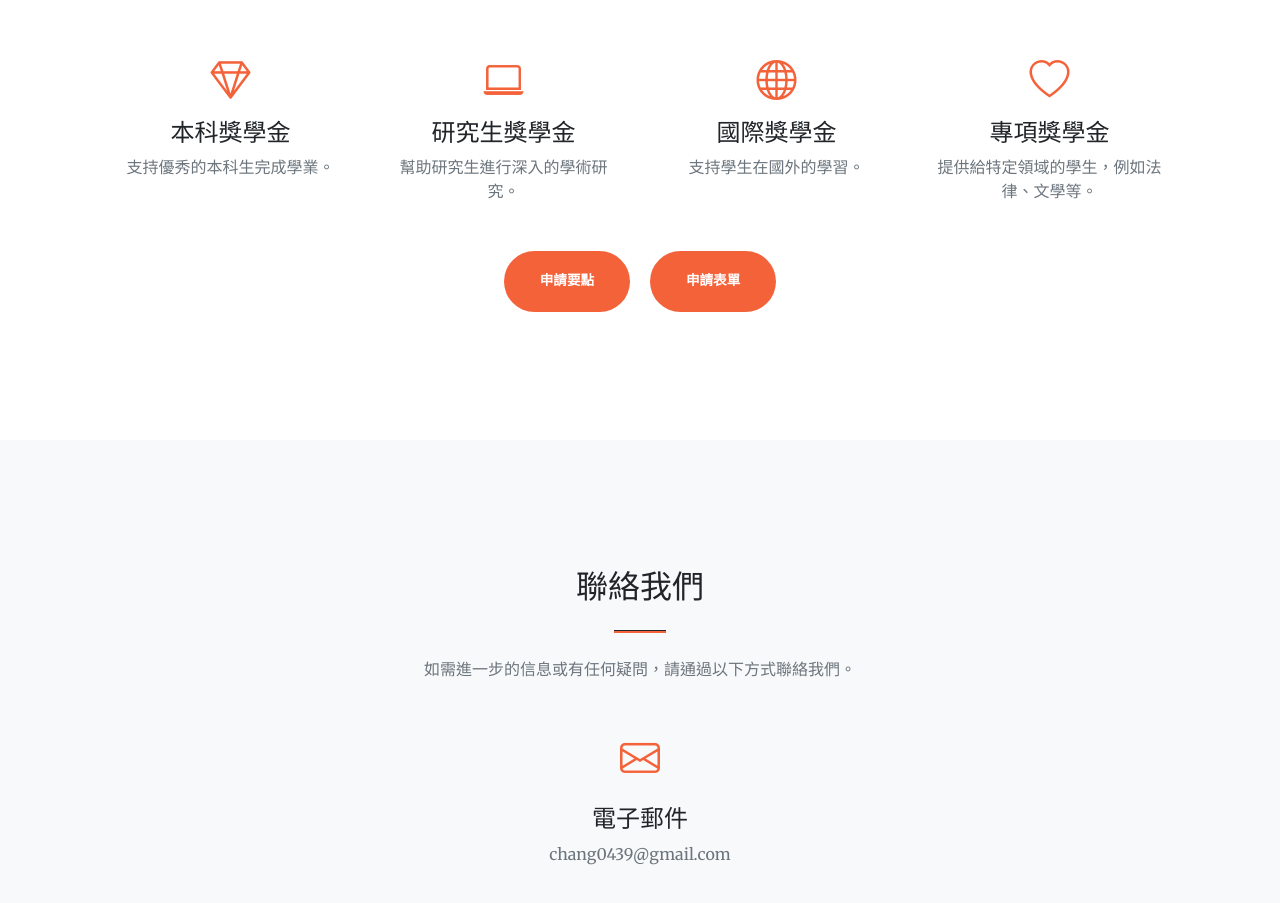
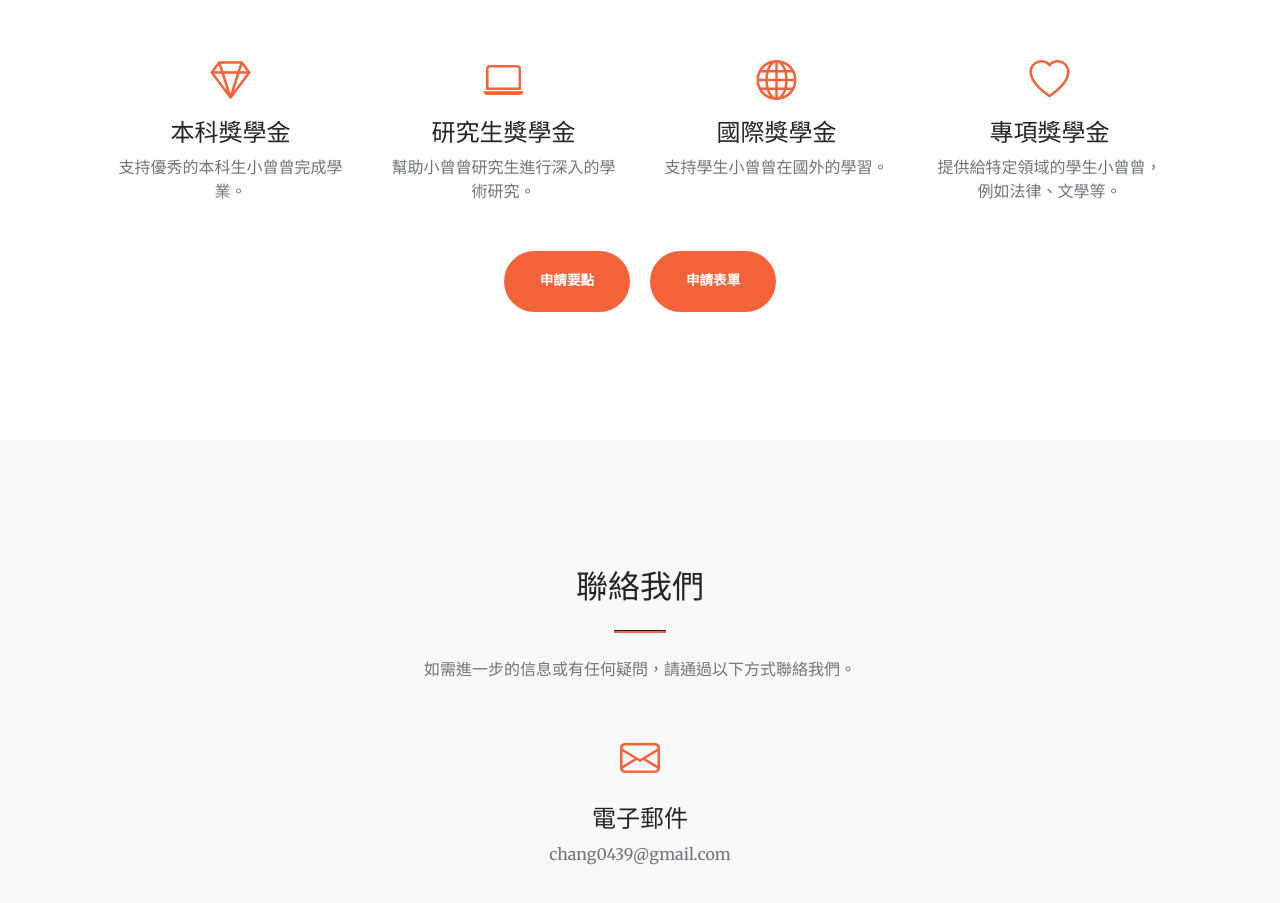
Before and after one commit to chch7937/chch7937.github.io, a plain HTML site: page index.html in a window 1280 px wide. Shown: the part 1469-2372 px from the top of the page. Drawn offline with nearby package versions, Linux system fonts and the light colour scheme.

Commit message:
Add files via upload

```diff
--- a/index.html
+++ b/index.html
@@ -72,28 +72,28 @@
                         <div class="mt-5">
                             <div class="mb-2"><i class="bi-gem fs-1 text-primary"></i></div>
                             <h3 class="h4 mb-2">本科獎學金</h3>
-                            <p class="text-muted mb-0">支持優秀的本科生完成學業。</p>
+                            <p class="text-muted mb-0">支持優秀的本科生小曾曾完成學業。</p>
                         </div>
                     </div>
                     <div class="col-lg-3 col-md-6 text-center">
                         <div class="mt-5">
                             <div class="mb-2"><i class="bi-laptop fs-1 text-primary"></i></div>
                             <h3 class="h4 mb-2">研究生獎學金</h3>
-                            <p class="text-muted mb-0">幫助研究生進行深入的學術研究。</p>
+                            <p class="text-muted mb-0">幫助小曾曾研究生進行深入的學術研究。</p>
                         </div>
                     </div>
                     <div class="col-lg-3 col-md-6 text-center">
                         <div class="mt-5">
                             <div class="mb-2"><i class="bi-globe fs-1 text-primary"></i></div>
                             <h3 class="h4 mb-2">國際獎學金</h3>
-                            <p class="text-muted mb-0">支持學生在國外的學習。</p>
+                            <p class="text-muted mb-0">支持學生小曾曾在國外的學習。</p>
                         </div>
                     </div>
                     <div class="col-lg-3 col-md-6 text-center">
                         <div class="mt-5">
                             <div class="mb-2"><i class="bi-heart fs-1 text-primary"></i></div>
                             <h3 class="h4 mb-2">專項獎學金</h3>
-                            <p class="text-muted mb-0">提供給特定領域的學生，例如法律、文學等。</p>
+                            <p class="text-muted mb-0">提供給特定領域的學生小曾曾，例如法律、文學等。</p>
                         </div>
                     </div>
                 </div>
```
